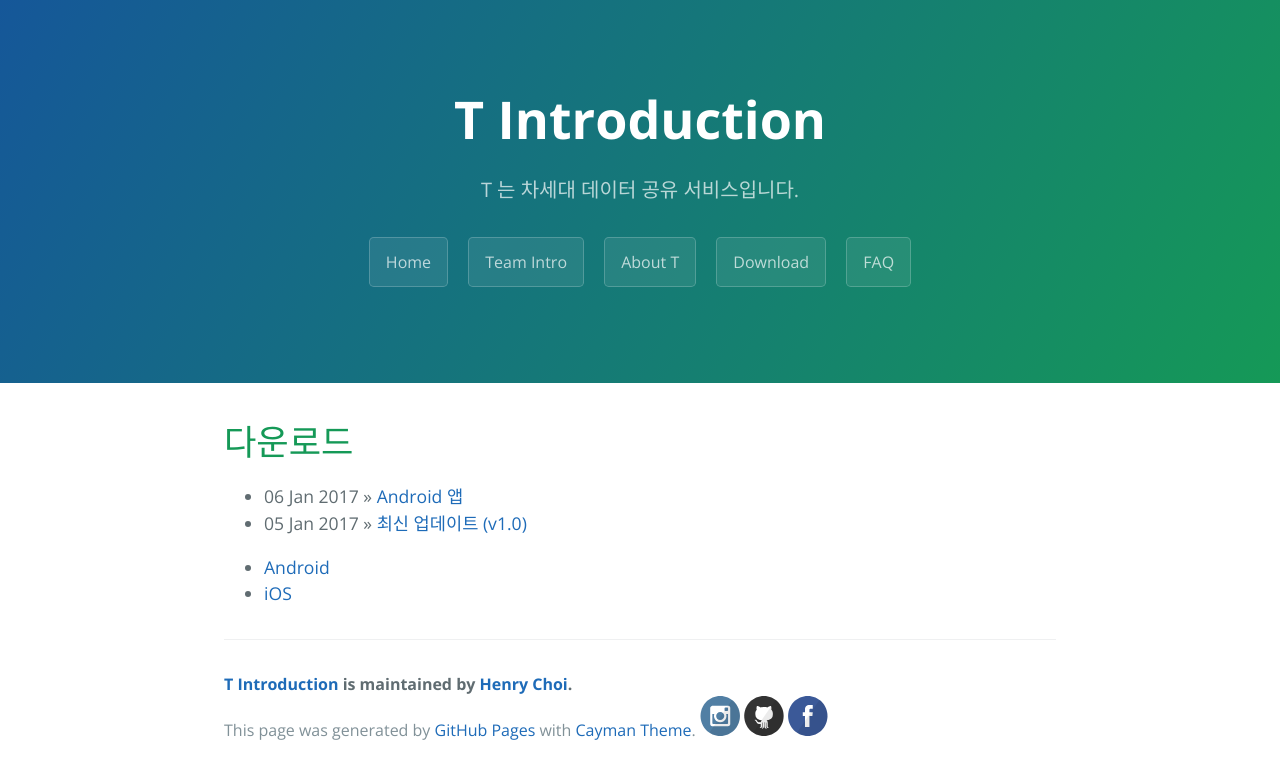
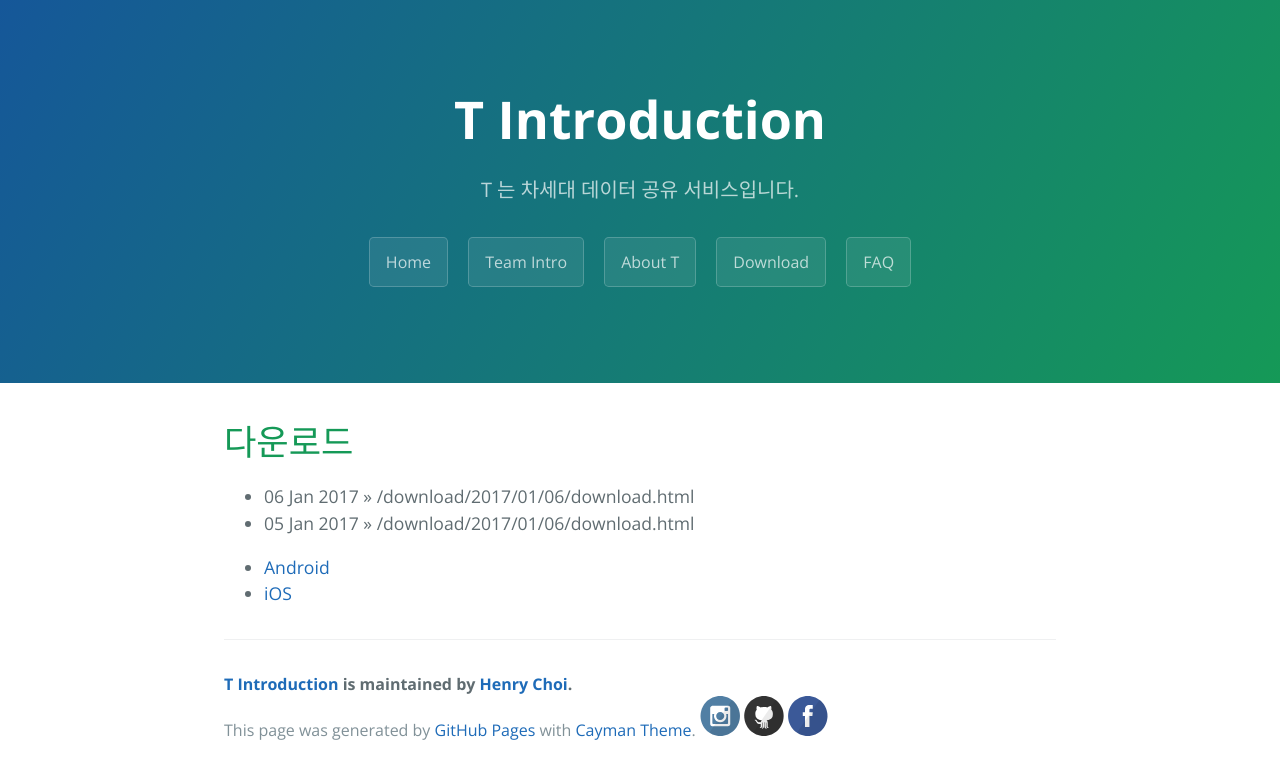
Before and after one commit to ProjectM4/ProjectM4.github.io, a Jekyll site: the page built from download/index.html, in a window 1280 px wide. Shown: the top 779 px of the page. Built offline with Jekyll 4.4.1, drawn with Linux system fonts in a browser that asks for light colours.

Commit message:
edited download page again

```diff
--- a/_posts/download/2017-01-06-download.markdown
+++ b/_posts/download/2017-01-06-download.markdown
@@ -5,6 +5,6 @@ date:   2017-01-06 17:50:00
 categories: download
 ---
 
-안드로이드 앱 다운로드 : [링크][man1]
+안드로이드 앱 다운로드 : [링크][link1]
 
 [link1]: https://play.google.com/store
--- a/download/index.html
+++ b/download/index.html
@@ -7,7 +7,7 @@ title: {{ site.name }}
   <h1>다운로드</h1>
   <ul class="posts">
     {% for post in site.posts %}
-      <li><span>{{ post.date | date_to_string }}</span> &raquo; <a href="{{ site.baseurl }}{{ post.url }}/download">{{ post.title }}</a></li>
+      <li><span>{{ post.date | date_to_string }}</span> &raquo; {% post_url /download/2017-01-06-download %}</li>
     {% endfor %}
   </ul>
     <ul>
```
